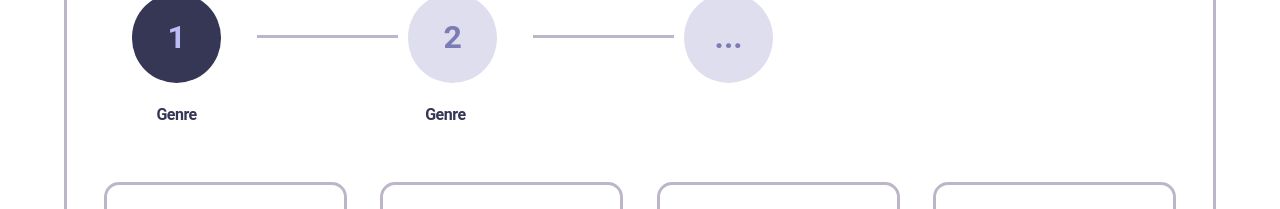
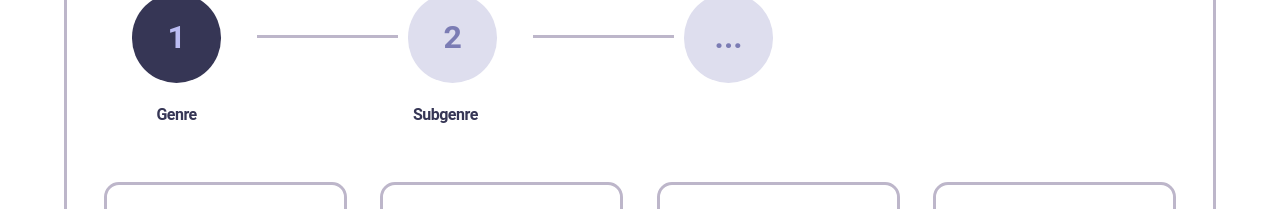
Before and after one commit to tatjama/vortex-app, a React (Create React App) app: page / in a window 1280 px wide. Shown: the part 137-346 px from the top of the page. Built offline with nearby package versions, Linux system fonts and the light colour scheme.

Commit message:
Navigation refactoring

```diff
--- a/src/components/layout/Navigation.jsx
+++ b/src/components/layout/Navigation.jsx
@@ -13,11 +13,10 @@ const Navigation = () => {
 
   const handleFourthClick = (e) => {
     (isFourthDisabled || (!genre || !subgenre)) && e.preventDefault();
-
   }
 
   const handleSecondClick = () => {
-    genreCtx.isAddSubgenreShow && genreCtx.isAddSubgenre();
+    isAddSubgenreShow && genreCtx.isAddSubgenre();
   }
 
   const handleFirstClick = (e) => {
@@ -27,6 +26,11 @@ const Navigation = () => {
   useEffect(() => {
     ((genre && subgenre) || (genre && isAddSubgenreShow)) && setIsFourthDisabled(false);
   }, [genre, subgenre, isAddSubgenreShow])
+
+  const renderContent = () => (((genre && subgenre) || (genre && isAddSubgenreShow)))? `4`: '...';
+
+  const renderSubtitle = () => (((genre && subgenre) || (genre && isAddSubgenreShow)))
+              ? <span className={classes.span}>Information</span> : null
 
     return (
         <nav className={classes.nav}>
@@ -41,19 +45,12 @@ const Navigation = () => {
                 </li>
 
                 <li>
-                    {
-                      genre?<NavLink onClick={handleSecondClick}  style={(isActive) => ({
-                              backgroundColor: isActive ? "rgb(54, 54, 85)" : "rgb(222, 222, 238)",
-                              color: isActive ? "rgb(187, 188, 243)" : "rgb(123, 124, 180)"
-                          })}  to={`/subgenre`}>2
+                    <NavLink onClick={handleSecondClick}  style={(isActive) => ({
+                              backgroundColor: isActive && genre ? "rgb(54, 54, 85)" : "rgb(222, 222, 238)",
+                              color: isActive && genre ? "rgb(187, 188, 243)" : "rgb(123, 124, 180)"
+                          })}  to={genre? `/subgenre`: '#'}>2
                           <span className={classes.span}>Subgenre</span>
-                      </NavLink>: <NavLink exact={true}  style={(isActive) => ({
-                            backgroundColor:  "rgb(222, 222, 238)",
-                            color: "rgb(123, 124, 180)"
-                        })}  to={`#`}>2
-                        <span className={classes.span}>Genre</span>
-                    </NavLink>
-                    }
+                      </NavLink>
                 </li>
 
                 {isAddSubgenreShow && <li>
@@ -69,27 +66,11 @@ const Navigation = () => {
                     <NavLink onClick = {handleFourthClick} style={(isActive) => ({
                             backgroundColor: isActive ? "rgb(54, 54, 85)" : "rgb(222, 222, 238)",
                             color: isActive ? "rgb(187, 188, 243)" : "rgb(123, 124, 180)"
-                        })}  to={ `/information`}> {
-                              ((genre && subgenre) || (genre && isAddSubgenreShow))? '4': '...'
-                              }
-                        <span className={classes.span}>{
-                              ((genre && subgenre) || (genre && isAddSubgenreShow)) && 'Information'
-                            }</span>
+                        })}  to={ `/information`}>
+                        {renderContent()}
+                        {renderSubtitle()}
                     </NavLink>
                 </li>
-                {/*<li>
-                    <NavLink  style={(isActive) => ({
-                            backgroundColor: isActive ? "rgb(54, 54, 85)" : "rgb(222, 222, 238)",
-                            color: isActive ? "rgb(187, 188, 243)" : "rgb(123, 124, 180)"
-                        })}  to={((genre && subgenre) || (genre && isAddSubgenreShow))? `/information`: '#'}> {
-                              ((genre && subgenre) || (genre && isAddSubgenreShow))? '4': '...'
-                              }
-                        <span className={classes.span}>{
-                              ((genre && subgenre) || (genre && isAddSubgenreShow)) && 'Information'
-                            }</span>
-                    </NavLink>
-                          </li>*/}
-
             </ul>
 
         </nav>
```
